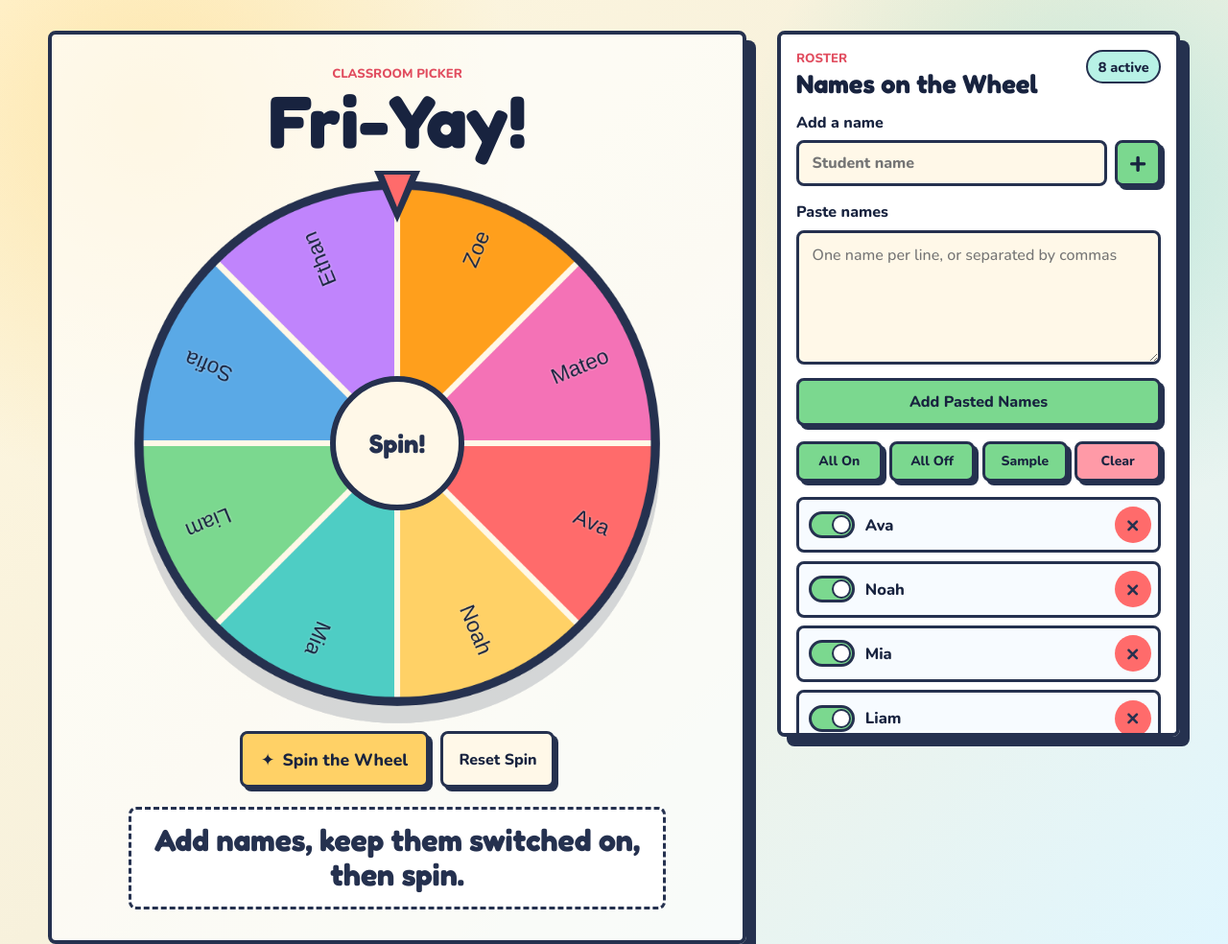
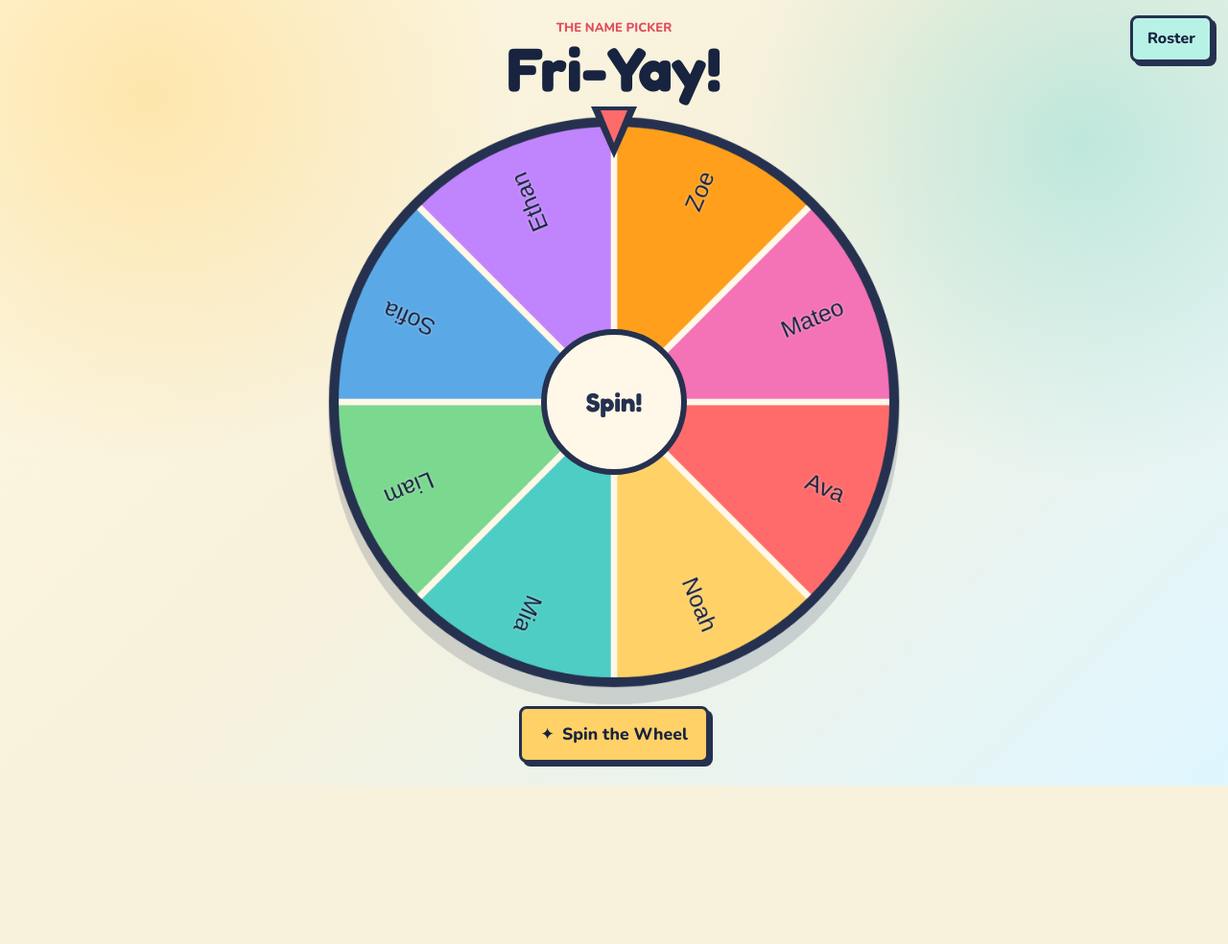
Before and after one commit to eliaguilar/wheel-spinner, a website: page index.html in a window 1280 px wide. Shown: the top 984 px of the page at 96% size. After the commit the page ends 819 px from the top, so only its background shows below. Drawn offline with nearby package versions, Linux system fonts and the light colour scheme.

Commit message:
Refine teacher drawer controls

```diff
--- a/index.html
+++ b/index.html
@@ -17,10 +17,20 @@
     <link rel="stylesheet" href="/src/styles.css" />
   </head>
   <body>
+    <button
+      id="openAdminButton"
+      class="admin-toggle"
+      type="button"
+      aria-controls="teacherDrawer"
+      aria-expanded="false"
+    >
+      Roster
+    </button>
+
     <main class="app-shell">
       <section class="spinner-stage" aria-labelledby="app-title">
         <div class="title-group">
-          <p class="eyebrow">Classroom picker</p>
+          <p class="eyebrow">The Name Picker</p>
           <h1 id="app-title">Fri-Yay!</h1>
         </div>
 
@@ -37,56 +47,55 @@
             <span aria-hidden="true">✦</span>
             Spin the Wheel
           </button>
-          <button id="resetButton" class="ghost-button" type="button">Reset Spin</button>
         </div>
+      </section>
+    </main>
 
-        <output id="winner" class="winner" aria-live="polite">
-          Add names, keep them switched on, then spin.
-        </output>
-      </section>
+    <div id="drawerOverlay" class="drawer-overlay" aria-hidden="true"></div>
 
-      <aside class="names-panel" aria-labelledby="names-title">
+    <aside
+      id="teacherDrawer"
+      class="names-panel"
+      aria-labelledby="names-title"
+      aria-hidden="true"
+    >
         <div class="panel-header">
           <div>
             <p class="eyebrow">Roster</p>
             <h2 id="names-title">Names on the Wheel</h2>
           </div>
-          <span id="activeCount" class="count-pill">0 active</span>
+          <div class="panel-actions">
+            <span id="activeCount" class="count-pill">0 active</span>
+            <button
+              id="closeAdminButton"
+              class="drawer-close"
+              type="button"
+              aria-label="Close roster drawer"
+            >
+              ×
+            </button>
+          </div>
         </div>
 
-        <form id="addNameForm" class="add-form">
-          <label for="nameInput">Add a name</label>
-          <div class="input-row">
-            <input
-              id="nameInput"
-              name="name"
-              type="text"
-              autocomplete="off"
-              placeholder="Student name"
-              maxlength="32"
-            />
-            <button class="icon-button add-button" type="submit" aria-label="Add name">+</button>
-          </div>
+        <form id="addNamesForm" class="add-form">
+          <label for="namesInput">Add names</label>
+          <textarea
+            id="namesInput"
+            name="names"
+            rows="5"
+            placeholder="One name, one name per line, or names separated by commas"
+          ></textarea>
+          <button id="addNamesButton" class="secondary-button" type="submit">Add Names</button>
         </form>
-
-        <label class="bulk-label" for="bulkNames">Paste names</label>
-        <textarea
-          id="bulkNames"
-          rows="5"
-          placeholder="One name per line, or separated by commas"
-        ></textarea>
-        <button id="bulkAddButton" class="secondary-button" type="button">Add Pasted Names</button>
 
         <div class="quick-actions" aria-label="Roster actions">
           <button id="allOnButton" class="mini-button" type="button">All On</button>
           <button id="allOffButton" class="mini-button" type="button">All Off</button>
-          <button id="sampleButton" class="mini-button" type="button">Sample</button>
           <button id="clearButton" class="mini-button danger" type="button">Clear</button>
         </div>
 
         <ul id="nameList" class="name-list" aria-label="Student names"></ul>
       </aside>
-    </main>
 
     <div id="winnerModal" class="winner-modal" aria-hidden="true">
       <div class="confetti-layer" id="confettiLayer" aria-hidden="true"></div>
--- a/src/main.js
+++ b/src/main.js
@@ -27,17 +27,16 @@ const canvas = document.querySelector("#wheel");
 const ctx = canvas.getContext("2d");
 const nameList = document.querySelector("#nameList");
 const activeCount = document.querySelector("#activeCount");
-const winner = document.querySelector("#winner");
 const spinButton = document.querySelector("#spinButton");
-const resetButton = document.querySelector("#resetButton");
-const addNameForm = document.querySelector("#addNameForm");
-const nameInput = document.querySelector("#nameInput");
-const bulkNames = document.querySelector("#bulkNames");
-const bulkAddButton = document.querySelector("#bulkAddButton");
+const addNamesForm = document.querySelector("#addNamesForm");
+const namesInput = document.querySelector("#namesInput");
 const allOnButton = document.querySelector("#allOnButton");
 const allOffButton = document.querySelector("#allOffButton");
-const sampleButton = document.querySelector("#sampleButton");
 const clearButton = document.querySelector("#clearButton");
+const openAdminButton = document.querySelector("#openAdminButton");
+const closeAdminButton = document.querySelector("#closeAdminButton");
+const teacherDrawer = document.querySelector("#teacherDrawer");
+const drawerOverlay = document.querySelector("#drawerOverlay");
 const winnerModal = document.querySelector("#winnerModal");
 const winnerModalTitle = document.querySelector("#winnerModalTitle");
 const closeWinnerModal = document.querySelector("#closeWinnerModal");
@@ -248,7 +247,6 @@ function spinWheel() {
 
   spinning = true;
   renderList();
-  winner.textContent = "Round and round...";
 
   const selectedIndex = Math.floor(Math.random() * activeNames.length);
   const slice = (Math.PI * 2) / activeNames.length;
@@ -278,7 +276,6 @@ function spinWheel() {
     rotation = (startRotation + finalRotation) % (Math.PI * 2);
     pendingWinnerId = selectedName.id;
     spinning = false;
-    winner.textContent = `${selectedName.name} was picked!`;
     renderList();
     drawWheel();
     showWinnerCelebration(selectedName.name);
@@ -287,26 +284,14 @@ function spinWheel() {
   requestAnimationFrame(animate);
 }
 
-addNameForm.addEventListener("submit", (event) => {
+addNamesForm.addEventListener("submit", (event) => {
   event.preventDefault();
-  addNames([nameInput.value]);
-  nameInput.value = "";
-  nameInput.focus();
-});
-
-bulkAddButton.addEventListener("click", () => {
-  const pastedNames = bulkNames.value.split(/[\n,]+/);
-  addNames(pastedNames);
-  bulkNames.value = "";
+  addNames(namesInput.value.split(/[\n,]+/));
+  namesInput.value = "";
+  namesInput.focus();
 });
 
 spinButton.addEventListener("click", spinWheel);
-
-resetButton.addEventListener("click", () => {
-  rotation = 0;
-  winner.textContent = "Ready for the next spin.";
-  drawWheel();
-});
 
 allOnButton.addEventListener("click", () => {
   names = names.map((item) => ({ ...item, active: true }));
@@ -318,17 +303,22 @@ allOffButton.addEventListener("click", () => {
   saveAndRender();
 });
 
-sampleButton.addEventListener("click", () => {
-  names = DEFAULT_NAMES.map((name) => ({ id: createId(), name, active: true }));
-  winner.textContent = "Sample roster loaded.";
+clearButton.addEventListener("click", () => {
+  const shouldClear = window.confirm(
+    "Clear every name from the roster? This cannot be undone."
+  );
+
+  if (!shouldClear) return;
+
+  names = [];
+  pendingWinnerId = null;
+  rotation = 0;
   saveAndRender();
 });
 
-clearButton.addEventListener("click", () => {
-  names = [];
-  winner.textContent = "The wheel is clear.";
-  saveAndRender();
-});
+openAdminButton.addEventListener("click", showTeacherDrawer);
+closeAdminButton.addEventListener("click", hideTeacherDrawer);
+drawerOverlay.addEventListener("click", hideTeacherDrawer);
 
 closeWinnerModal.addEventListener("click", hideWinnerCelebration);
 
@@ -337,7 +327,9 @@ winnerModal.addEventListener("click", (event) => {
 });
 
 window.addEventListener("keydown", (event) => {
-  if (event.key === "Escape") hideWinnerCelebration();
+  if (event.key !== "Escape") return;
+  hideWinnerCelebration();
+  hideTeacherDrawer();
 });
 
 window.addEventListener("resize", drawWheel);
@@ -362,8 +354,24 @@ function hideWinnerCelebration() {
   );
   pendingWinnerId = null;
   rotation = 0;
-  winner.textContent = "Ready for the next spin.";
   saveAndRender();
+}
+
+function showTeacherDrawer() {
+  teacherDrawer.classList.add("is-open");
+  drawerOverlay.classList.add("is-open");
+  teacherDrawer.setAttribute("aria-hidden", "false");
+  drawerOverlay.setAttribute("aria-hidden", "false");
+  openAdminButton.setAttribute("aria-expanded", "true");
+  namesInput.focus();
+}
+
+function hideTeacherDrawer() {
+  teacherDrawer.classList.remove("is-open");
+  drawerOverlay.classList.remove("is-open");
+  teacherDrawer.setAttribute("aria-hidden", "true");
+  drawerOverlay.setAttribute("aria-hidden", "true");
+  openAdminButton.setAttribute("aria-expanded", "false");
 }
 
 function burstConfetti() {
--- a/src/styles.css
+++ b/src/styles.css
@@ -14,6 +14,7 @@ body {
   min-width: 320px;
   min-height: 100vh;
   margin: 0;
+  overflow-x: hidden;
   background:
     radial-gradient(circle at 12% 12%, rgba(255, 209, 102, 0.42), transparent 24rem),
     radial-gradient(circle at 88% 18%, rgba(78, 205, 196, 0.3), transparent 22rem),
@@ -37,28 +38,44 @@ button:disabled {
 
 .app-shell {
   display: grid;
-  grid-template-columns: minmax(0, 1fr) minmax(320px, 420px);
-  gap: clamp(1rem, 3vw, 2rem);
-  width: min(1180px, calc(100% - 2rem));
+  width: min(100% - 1rem, 1280px);
   min-height: 100vh;
   margin: 0 auto;
-  padding: clamp(1rem, 3vw, 2rem) 0;
-  align-items: center;
+  padding: clamp(0.75rem, 2vw, 1.25rem) 0 clamp(1rem, 2vw, 1.5rem);
+  place-items: center;
 }
 
-.spinner-stage,
-.names-panel {
-  border: 4px solid #25314f;
-  box-shadow: 10px 10px 0 #25314f;
+.admin-toggle {
+  position: fixed;
+  z-index: 12;
+  top: 1rem;
+  right: 1rem;
+  min-height: 46px;
+  padding: 0.65rem 0.95rem;
+  border: 3px solid #25314f;
+  border-radius: 8px;
+  background: #b8f2e6;
+  color: #18233f;
+  font-weight: 800;
+  letter-spacing: 0;
+  box-shadow: 4px 4px 0 #25314f;
+  transition:
+    transform 140ms ease,
+    box-shadow 140ms ease;
+}
+
+.admin-toggle:hover {
+  transform: translate(2px, 2px);
+  box-shadow: 2px 2px 0 #25314f;
 }
 
 .spinner-stage {
   display: grid;
   justify-items: center;
-  gap: clamp(0.9rem, 2vw, 1.25rem);
-  padding: clamp(1rem, 3vw, 2rem);
-  background: rgba(255, 255, 255, 0.68);
-  border-radius: 8px;
+  gap: clamp(0.75rem, 1.6vh, 1rem);
+  width: 100%;
+  min-height: calc(100vh - 2rem);
+  padding: 0;
 }
 
 .title-group {
@@ -82,7 +99,7 @@ h2 {
 }
 
 h1 {
-  font-size: clamp(2.3rem, 6vw, 4.8rem);
+  font-size: clamp(2.1rem, 5vw, 4.5rem);
   line-height: 0.94;
 }
 
@@ -93,7 +110,7 @@ h2 {
 
 .wheel-wrap {
   position: relative;
-  width: min(76vw, 560px);
+  width: min(92vw, 76vh, 780px);
   aspect-ratio: 1;
 }
 
@@ -156,7 +173,6 @@ canvas {
 
 .primary-button,
 .secondary-button,
-.ghost-button,
 .mini-button,
 .icon-button {
   border: 3px solid #25314f;
@@ -172,7 +188,6 @@ canvas {
 
 .primary-button:hover,
 .secondary-button:hover,
-.ghost-button:hover,
 .mini-button:hover,
 .icon-button:hover {
   transform: translate(2px, 2px);
@@ -188,33 +203,39 @@ canvas {
   font-size: 1.1rem;
 }
 
-.ghost-button {
-  padding: 0.9rem 1rem;
-  background: #fff8e8;
+.names-panel {
+  position: fixed;
+  z-index: 15;
+  top: 0;
+  right: 0;
+  width: min(92vw, 430px);
+  height: 100vh;
+  overflow: auto;
+  padding: 1rem;
+  border-left: 4px solid #25314f;
+  background: #ffffff;
+  box-shadow: -10px 0 0 rgba(37, 49, 79, 0.22);
+  transform: translateX(calc(100% + 14px));
+  transition: transform 220ms ease;
 }
 
-.winner {
-  width: min(100%, 560px);
-  min-height: 3.3rem;
-  padding: 0.85rem 1rem;
-  border: 3px dashed #25314f;
-  border-radius: 8px;
-  background: #ffffff;
-  color: #25314f;
-  font-family: "Fredoka", sans-serif;
-  font-size: clamp(1.25rem, 4vw, 2rem);
-  font-weight: 700;
-  line-height: 1.15;
-  text-align: center;
+.names-panel.is-open {
+  transform: translateX(0);
 }
 
-.names-panel {
-  align-self: stretch;
-  max-height: calc(100vh - 4rem);
-  overflow: auto;
-  padding: 1rem;
-  border-radius: 8px;
-  background: #ffffff;
+.drawer-overlay {
+  position: fixed;
+  inset: 0;
+  z-index: 14;
+  background: rgba(24, 35, 63, 0.25);
+  opacity: 0;
+  pointer-events: none;
+  transition: opacity 180ms ease;
+}
+
+.drawer-overlay.is-open {
+  opacity: 1;
+  pointer-events: auto;
 }
 
 .panel-header {
@@ -222,6 +243,12 @@ canvas {
   align-items: start;
   justify-content: space-between;
   gap: 1rem;
+}
+
+.panel-actions {
+  display: flex;
+  align-items: center;
+  gap: 0.5rem;
 }
 
 .count-pill {
@@ -234,18 +261,25 @@ canvas {
   font-weight: 800;
 }
 
-.add-form,
-.bulk-label {
+.drawer-close {
+  display: grid;
+  width: 38px;
+  height: 38px;
+  place-items: center;
+  border: 0;
+  border-radius: 50%;
+  background: #ff6b6b;
+  color: #25314f;
+  font-size: 1.45rem;
+  font-weight: 800;
+  line-height: 1;
+}
+
+.add-form {
   display: grid;
   gap: 0.45rem;
   margin-top: 1rem;
   font-weight: 800;
-}
-
-.input-row {
-  display: grid;
-  grid-template-columns: 1fr 48px;
-  gap: 0.5rem;
 }
 
 input,
@@ -265,7 +299,6 @@ input {
 
 textarea {
   min-height: 7rem;
-  margin-top: 0.45rem;
   padding: 0.75rem 0.85rem;
   resize: vertical;
 }
@@ -296,7 +329,7 @@ textarea:focus {
 
 .quick-actions {
   display: grid;
-  grid-template-columns: repeat(4, 1fr);
+  grid-template-columns: repeat(3, 1fr);
   gap: 0.45rem;
   margin: 1rem 0;
 }
@@ -504,31 +537,29 @@ textarea:focus {
 
 @media (max-width: 880px) {
   .app-shell {
-    grid-template-columns: 1fr;
-    align-items: start;
+    width: min(100% - 0.75rem, 1280px);
   }
 
-  .names-panel {
-    max-height: none;
+  .wheel-wrap {
+    width: min(94vw, 68vh, 720px);
   }
 }
 
 @media (max-width: 520px) {
   .app-shell {
-    width: min(100% - 1rem, 1180px);
+    width: min(100% - 0.5rem, 1280px);
     padding: 0.5rem 0 1rem;
   }
 
-  .spinner-stage,
   .names-panel {
-    box-shadow: 6px 6px 0 #25314f;
+    width: min(94vw, 430px);
   }
 
   .wheel-wrap {
-    width: min(90vw, 560px);
+    width: min(94vw, 58vh, 620px);
   }
 
   .quick-actions {
-    grid-template-columns: repeat(2, 1fr);
+    grid-template-columns: 1fr;
   }
 }
```
